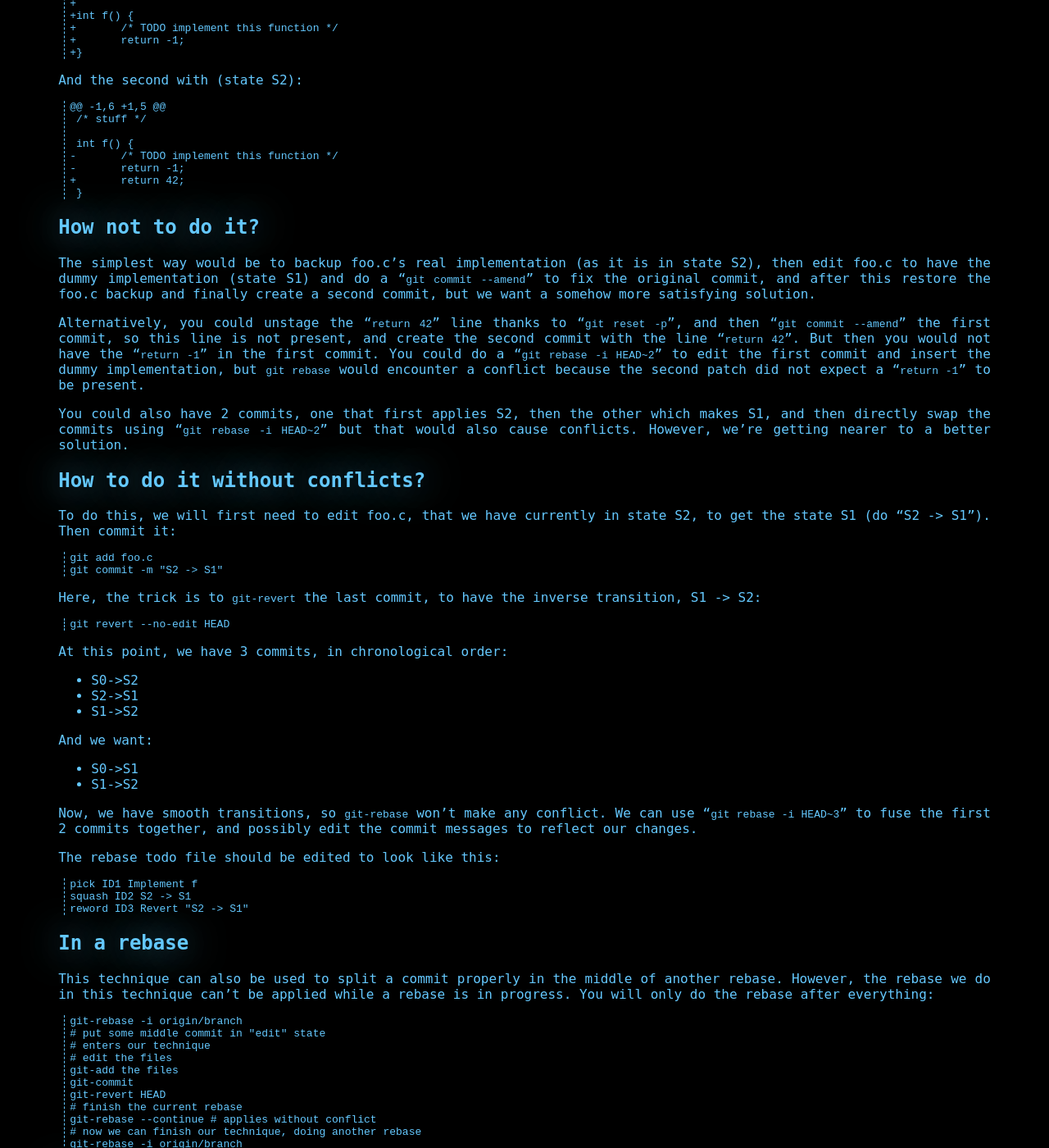
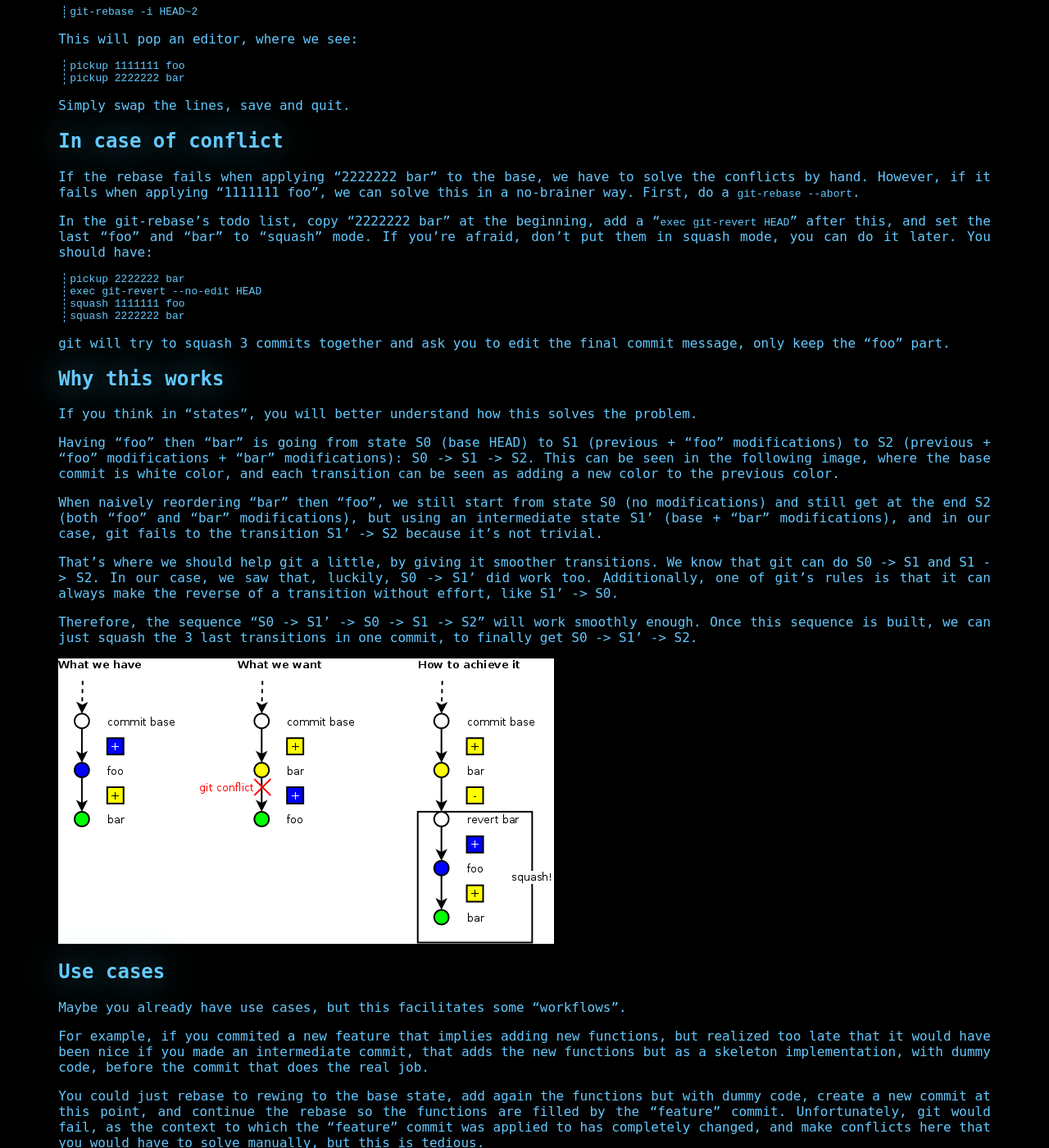
Before and after one commit to hydrargyrum/hydrargyrum.github.io, a Jekyll site: the page built from misc/git-tips.md, in a window 1280 px wide and 1400 px high, scrolled down 459 px. Shown: the whole window at 82% size. Built offline with Jekyll 4.4.1, drawn with Linux system fonts in a browser that asks for light colours; Markdown is read by kramdown in place of the engine named in the settings; some of the changed text lies outside the part shown.

Commit message:
git tips: rework the commit swap article + add diagrams

````diff
--- a/misc/git-tips.md
+++ b/misc/git-tips.md
@@ -3,123 +3,71 @@ layout: mine
 title: git tips
 ---
 
-# Splitting a commit and copyedit it
-
-When splitting a git commit in two parts, you may want to edit the first commit to fix some things.
+# Solving some conflicts when swapping two commits
 
 Warning: this technique relies on [git-rebase(1)](https://www.kernel.org/pub/software/scm/git/docs/git-rebase.html) knowledge, don't try to use it if you don't know it before.
 
-## Use case
+## Swapping
 
-For example, suppose you have done a commit (on HEAD) consisting of this in foo.c:
+Suppose these are the last 2 commits:
 
-```
-@@ -1 +1,5 @@
- /* stuff */
-+
-+int f() {
-+       return 42;
-+}
-```
+	1111111 foo
+	2222222 bar
 
-And you would like to have instead 2 commits, the first with (state S1):
+And you want to swap them to get this:
 
-```
-@@ -1 +1,6 @@
- /* stuff */
-+
-+int f() {
-+       /* TODO implement this function */
-+       return -1;
-+}
-```
+	2222222 bar
+	1111111 foo
 
-And the second with (state S2):
+Note: Of course, the SHA-1 ids of commits won't be swapped, because git computes the id based on the parents, but we're using the same ids here to express the logical content of the commits.
 
-```
-@@ -1,6 +1,5 @@
- /* stuff */
+We can use git-rebase to swap them.
 
- int f() {
--       /* TODO implement this function */
--       return -1;
-+       return 42;
- }
-```
+	git-rebase -i HEAD~2
 
-## How not to do it?
+This will pop an editor, where we see:
 
-The simplest way would be to backup foo.c's real implementation (as it is in state S2), then edit foo.c to have the dummy implementation (state S1) and do a "`git commit --amend`" to fix the original commit, and after this restore the foo.c backup and finally create a second commit, but we want a somehow more satisfying solution.
+	pickup 1111111 foo
+	pickup 2222222 bar
 
-Alternatively, you could unstage the "`return 42`" line thanks to "`git reset -p`", and then "`git commit --amend`" the first commit, so this line is not present, and create the second commit with the line "`return 42`".
-But then you would not have the "`return -1`" in the first commit. You could do a "`git rebase -i HEAD~2`" to edit the first commit and insert the dummy implementation, but `git rebase` would encounter a conflict because the second patch did not expect a "`return -1`" to be present.
+Simply swap the lines, save and quit.
 
-You could also have 2 commits, one that first applies S2, then the other which makes S1, and then directly swap the commits using "`git rebase -i HEAD~2`" but that would also cause conflicts. However, we're getting nearer to a better solution.
+## In case of conflict
 
-## How to do it without conflicts?
+If the rebase fails when applying "2222222 bar" to the base, we have to solve the conflicts by hand. However, if it fails when applying "1111111 foo", we can solve this in a no-brainer way. First, do a `git-rebase --abort`.
 
-To do this, we will first need to edit foo.c, that we have currently in state S2, to get the state S1 (do "S2 -> S1"). Then commit it:
+In the git-rebase's todo list, copy "2222222 bar" at the beginning, add a "`exec git-revert HEAD`" after this, and set the last "foo" and "bar" to "squash" mode. If you're afraid, don't put them in squash mode, you can do it later. You should have:
 
-```
-git add foo.c
-git commit -m "S2 -> S1"
-```
+	pickup 2222222 bar
+	exec git-revert --no-edit HEAD
+	squash 1111111 foo
+	squash 2222222 bar
 
-Here, the trick is to `git-revert` the last commit, to have the inverse transition, S1 -> S2:
+git will try to squash 3 commits together and ask you to edit the final commit message, only keep the "foo" part.
 
-```
-git revert --no-edit HEAD
-```
+## Why this works
 
-At this point, we have 3 commits, in chronological order:
+If you think in "states", you will better understand how this solves the problem.
 
-  * S0->S2
-  * S2->S1
-  * S1->S2
+Having "foo" then "bar" is going from state S0 (base HEAD) to S1 (previous + "foo" modifications) to S2 (previous + "foo" modifications + "bar" modifications): S0 -> S1 -> S2.
+This can be seen in the following image, where the base commit is white color, and each transition can be seen as adding a new color to the previous color.
 
-And we want:
+When naively reordering "bar" then "foo", we still start from state S0 (no modifications) and still get at the end S2 (both "foo" and "bar" modifications), but using an intermediate state S1' (base + "bar" modifications), and in our case, git fails to the transition S1' -> S2 because it's not trivial.
 
-  * S0->S1
-  * S1->S2
+That's where we should help git a little, by giving it smoother transitions. We know that git can do S0 -> S1 and S1 -> S2. In our case, we saw that, luckily, S0 -> S1' did work too. Additionally, one of git's rules is that it can always make the reverse of a transition without effort, like S1' -> S0.
 
-Now, we have smooth transitions, so `git-rebase` won't make any conflict. We can use "`git rebase -i HEAD~3`" to fuse the first 2 commits together, and possibly edit the commit messages to reflect our changes.
+Therefore, the sequence "S0 -> S1' -> S0 -> S1 -> S2" will work smoothly enough. Once this sequence is built, we can just squash the 3 last transitions in one commit, to finally get S0 -> S1' -> S2.
 
-The rebase todo file should be edited to look like this:
+![solving some conflicts when swap 2 commits](git-swap.png)
 
-```
-pick ID1 Implement f
-squash ID2 S2 -> S1
-reword ID3 Revert "S2 -> S1"
-```
+## Use cases
 
-## In a rebase
+Maybe you already have use cases, but this facilitates some "workflows".
 
-This technique can also be used to split a commit properly in the middle of another rebase. However, the rebase we do in this technique can't be applied while a rebase is in progress. You will only do the rebase after everything:
+For example, if you commited a new feature that implies adding new functions, but realized too late that it would have been nice if you made an intermediate commit, that adds the new functions but as a skeleton implementation, with dummy code, before the commit that does the real job.
 
-```
-git-rebase -i origin/branch
-# put some middle commit in "edit" state
-# enters our technique
-# edit the files
-git-add the files
-git-commit
-git-revert HEAD
-# finish the current rebase
-git-rebase --continue # applies without conflict
-# now we can finish our technique, doing another rebase
-git-rebase -i origin/branch
-```
+You could just rebase to rewing to the base state, add again the functions but with dummy code, create a new commit at this point, and continue the rebase so the functions are filled by the "feature" commit. Unfortunately, git would fail, as the context to which the "feature" commit was applied to has completely changed, and make conflicts here that you would have to solve manually, but this is tedious.
 
-## A helper script
+But with this new technique, you can easily continue after the feature commit, to replace the feature with dummy code, and create a dummy commit. What you have then is "base -> new feature -> dummy feature", you just have to swap the commits, using the technique we have seen. Just don't put the dummy commit at the end of the rebase serie, so there should be only two commits to squash instead of three.
 
-```
-#!/bin/sh
-# encoding: utf-8
-
-set -e
-git commit --squash=HEAD
-git revert --no-commit HEAD
-git commit -m "should reword: adding `git log --oneline -1 HEAD~1`"
-```
-
-Setting `--squash` will create a commit message starting with the string "squash!", [and a commit message starting with "squash!" will make the rebase-todo file contain a squash instead of the default pickup action](https://coderwall.com/p/hh-4ea/git-rebase-autosquash), when you use "`git rebase -i --autosquash HEAD~3`".
+![moving a dummy commit](git-dummy.png)
````
Also changed, not shown: misc/git-dummy.png (added), misc/git-swap.png (added), 2 other files.
